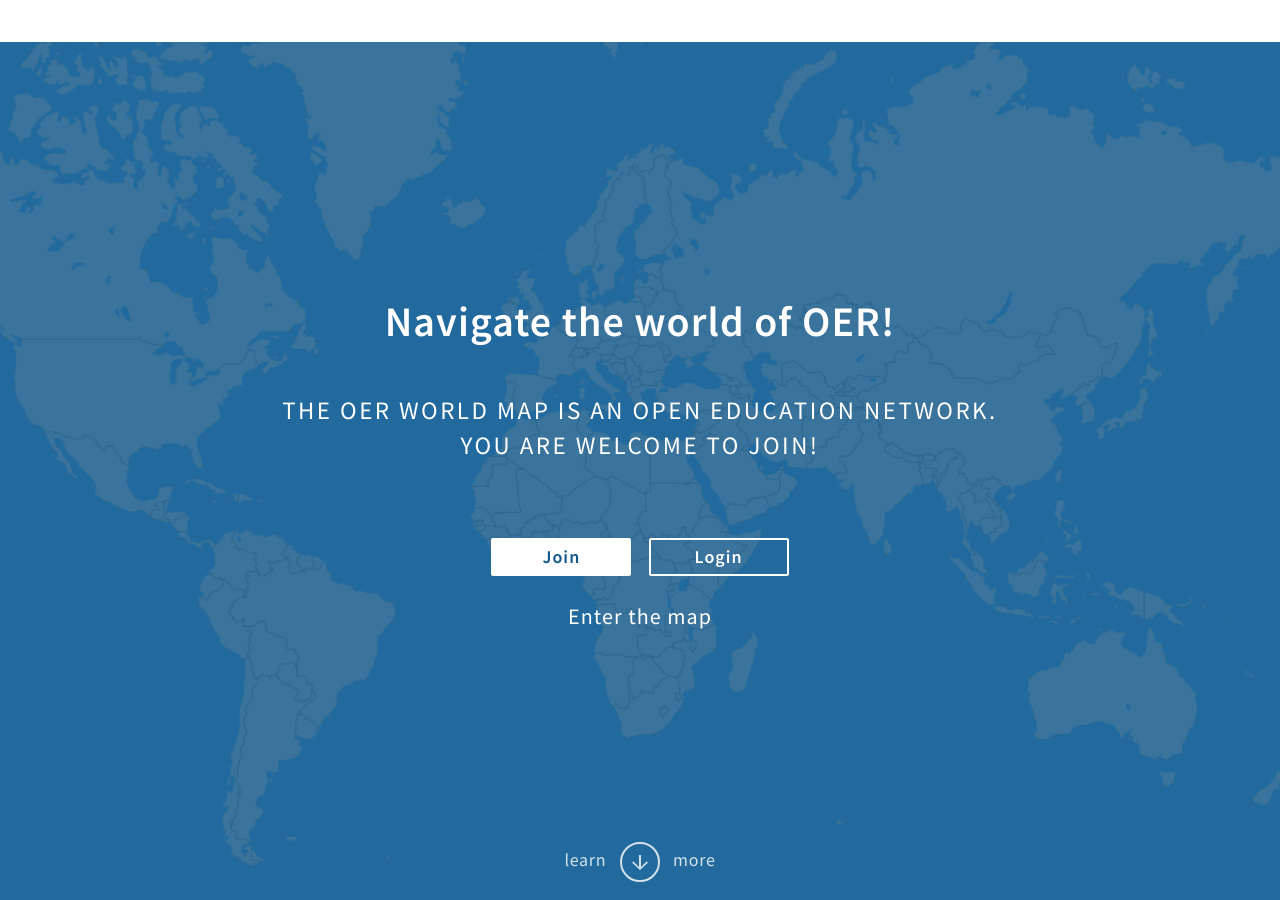
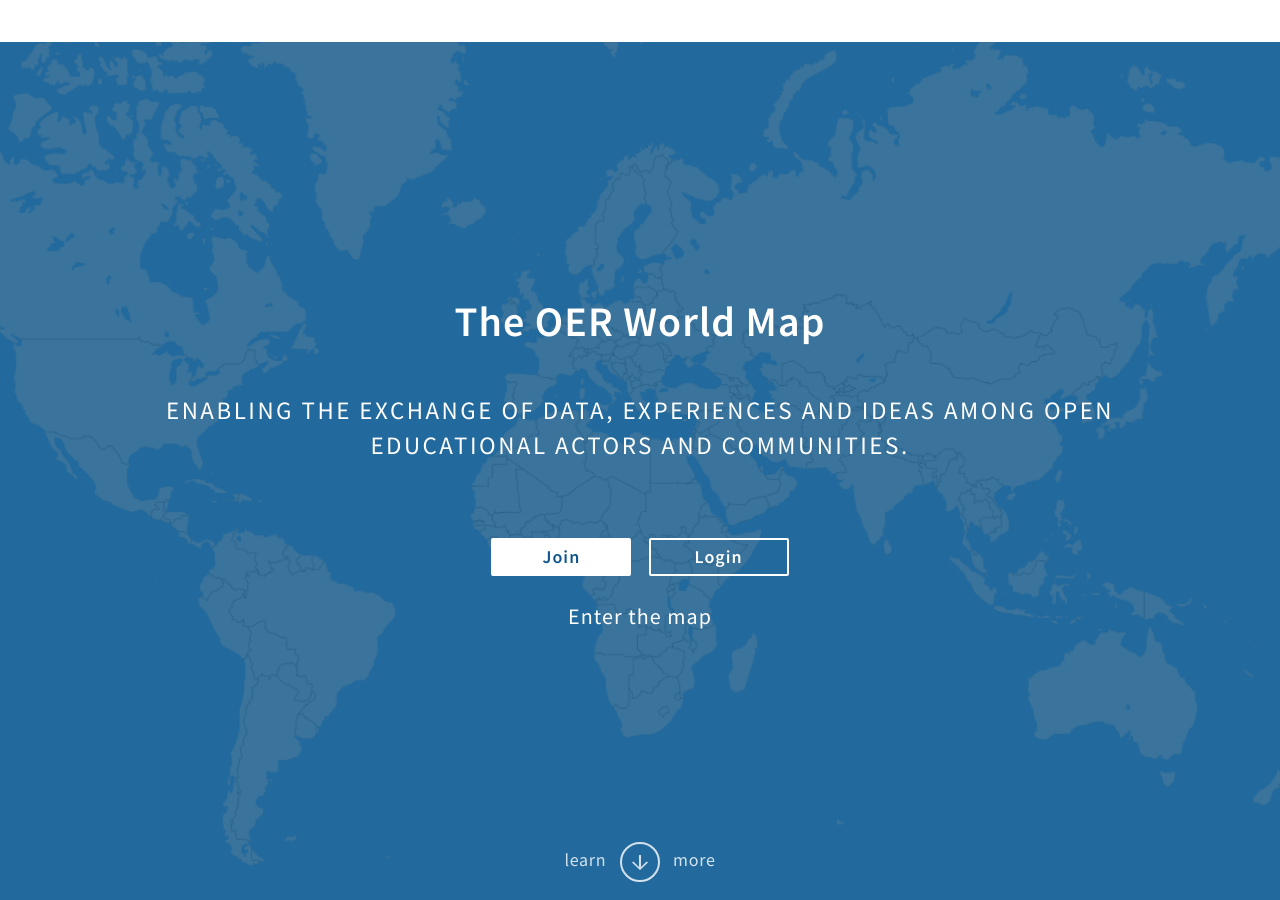
Before and after one commit to hbz/oerworldmap-ui, a Jekyll site: the page built from docs/index.html, in a window 1280 px wide and 900 px high. Built offline with Jekyll 4.4.1, drawn with Linux system fonts in a browser that asks for light colours; nearby versions of some CDN libraries; comment, search, counter and statistics services are not loaded; a style sheet for code colours, icons or effects is not loaded.

Commit message:
Update title and slogan

```diff
--- a/docs/_includes/_landingpage/entry.html
+++ b/docs/_includes/_landingpage/entry.html
@@ -1,10 +1,9 @@
 <div style="letter-spacing: 0.06em;">
 
-  <h1 style="margin-bottom: 1em;">Navigate the world of OER!</h1>
+  <h1 style="margin-bottom: 1em;">The OER World Map</h1>
 
   <h2 style="margin-bottom: 3em;" class="slogan">
-    The OER World Map is an open education network.<br/>
-    You are welcome to join!
+    Enabling the exchange of data, experiences and ideas among open educational actors and communities.
   </h2>
 
   <p style="margin-bottom: 3em;">
```
